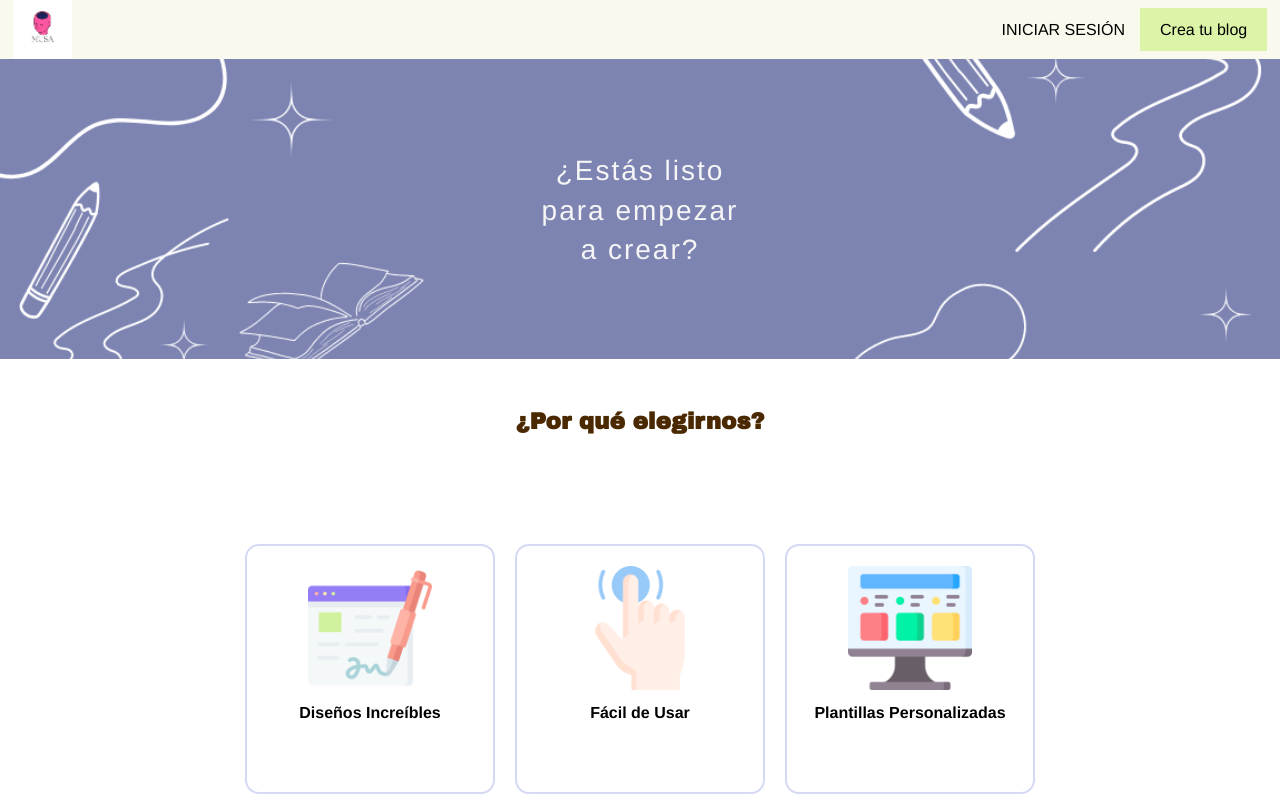
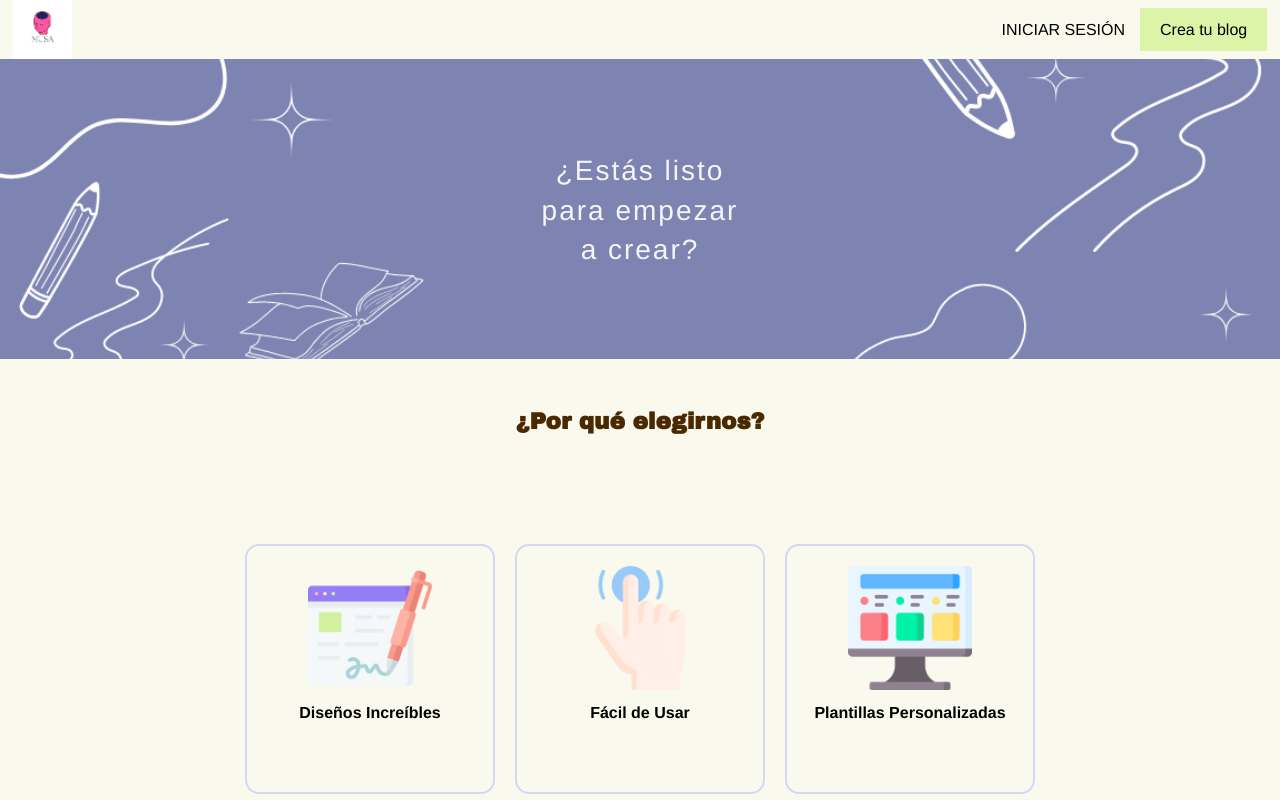
Before and after one commit to militorres84/CMS, a React (Vite) app in the folder frontend/vite-project/: page / in a window 1280 px wide. Shown: the top 800 px of the page. Built offline with nearby package versions, Linux system fonts and the light colour scheme; a web font is replaced by a local one.

Commit message:
fix-div-father

```diff
--- a/frontend/vite-project/src/pages/homepage/Homepage.jsx
+++ b/frontend/vite-project/src/pages/homepage/Homepage.jsx
@@ -11,7 +11,7 @@ const Homepage = () => {
   return (
     <>
       <Header />
-
+      <div id='homepage-body'>
       <div className="purple-block">
       <div className="content-purple-block">
         <p>¿Estás listo<br />para empezar<br />a crear?</p>
@@ -69,7 +69,7 @@ const Homepage = () => {
           </div>
         </div>
       </div>
-
+      </div>
 
       <Footer/>
     </>
--- a/frontend/vite-project/src/pages/homepage/homepage.scss
+++ b/frontend/vite-project/src/pages/homepage/homepage.scss
@@ -7,6 +7,10 @@
 	padding: 0;
 	box-sizing: border-box;
 	text-decoration: none;
+}
+
+#homepage-body {
+	background-color: $background-color_body;
 }
 
 main {
```
